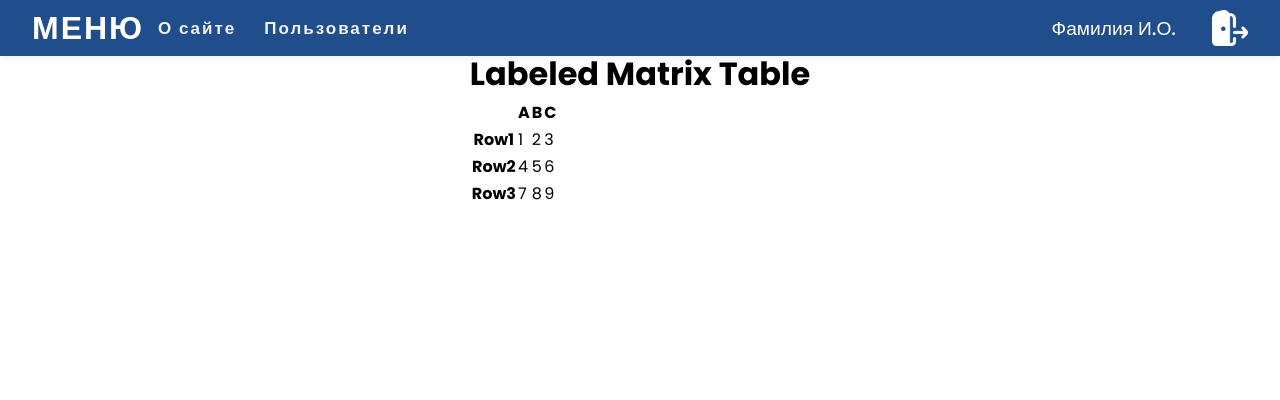
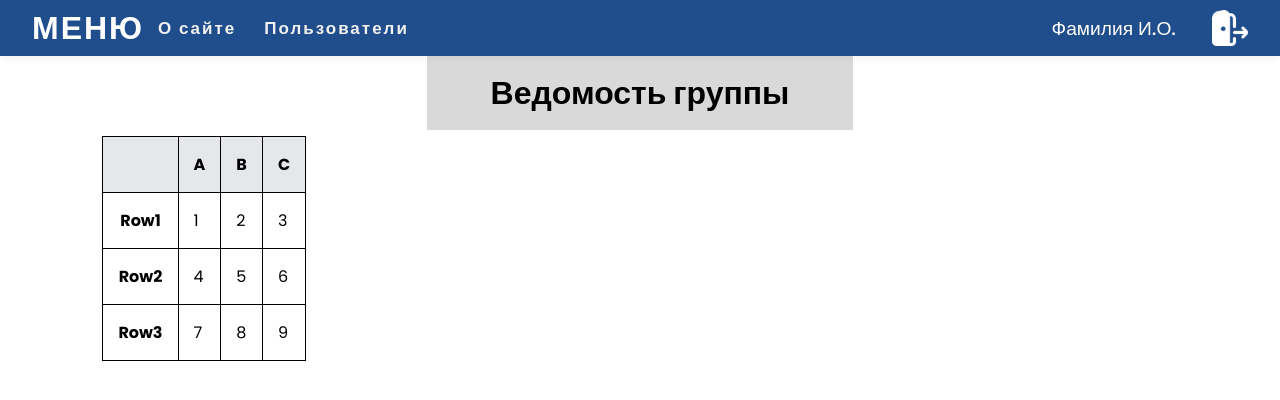
Before and after one commit to LerdPixel/tpr-frontend, a React (Vite) app: page /gradesheet in a window 1280 px wide. Shown: the top 400 px of the page. Built offline with nearby package versions, Linux system fonts and the light colour scheme; sample sign-in values are in the browser's storage.

Commit message:
table 3x3 norm

```diff
--- a/src/App.tsx
+++ b/src/App.tsx
@@ -1,4 +1,4 @@
-import  './App.css'
+import  './styles/App.css'
 import { useEffect, useState } from 'react';
 import AppRouter from './components/AppRouter.tsx';
 import Navbar from './components/UI/Navbar/Navbar.tsx';
--- a/src/components/ui/table/Table.tsx
+++ b/src/components/ui/table/Table.tsx
@@ -1,13 +1,14 @@
 import React from 'react';
+import styles from "./table.module.css"
 
-const Table = ({ matrix, rowLabels, columnLabels }) => {
+const Table = ({ matrix, rowLabels, columnLabels, tableCl }) => {
   return (
-    <table className="table-auto border-collapse border border-gray-400">
-      <thead>
+    <table className={`${styles.table} ${tableCl}`}>
+      <thead className={styles.head}>
         <tr>
-          <th className="border border-gray-400 px-4 py-2"></th>
+          <th className={styles.th}></th>
           {columnLabels.map((label, index) => (
-            <th key={index} className="border border-gray-400 px-4 py-2">
+            <th key={index} className={styles.th}>
               {label}
             </th>
           ))}
@@ -16,14 +17,9 @@ const Table = ({ matrix, rowLabels, columnLabels }) => {
       <tbody>
         {matrix.map((row, rowIndex) => (
           <tr key={rowIndex}>
-            <th className="border border-gray-400 px-4 py-2">
-              {rowLabels[rowIndex]}
-            </th>
+            <th className={styles.th}>{rowLabels[rowIndex]}</th>
             {row.map((value, colIndex) => (
-              <td
-                key={colIndex}
-                className="border border-gray-400 px-4 py-2 text-center"
-              >
+              <td key={colIndex} className={styles.td}>
                 {value}
               </td>
             ))}
--- /dev/null
+++ b/src/components/ui/table/table.module.css
@@ -0,0 +1,12 @@
+
+.table, .th, .td {
+    border: 1px solid black;
+    border-collapse: collapse;
+}
+.th, .td {
+  padding: 15px;
+}
+
+.head {
+    background-color: #E5E7EB;
+}
--- a/src/pages/Gradesheet.tsx
+++ b/src/pages/Gradesheet.tsx
@@ -1,5 +1,5 @@
 import Table from "../components/ui/table/Table.tsx"
-
+import cl from "../styles/gradesheet.module.css"
 
 const Gradesheet = () => {
   const columnLabels = ['A', 'B', 'C'];
@@ -11,14 +11,19 @@ const Gradesheet = () => {
   ];
 
   return (
-    <div className="p-4">
-      <h1 className="text-xl font-bold mb-4">Labeled Matrix Table</h1>
+
+    <div className={cl.gradesheet_body}>
+      <div className={cl.gradesheet_header}>
+        <h1 className="">Ведомость группы</h1>
+      </div>
       <Table
+        tableCl={cl.table}
         matrix={matrix}
         rowLabels={rowLabels}
         columnLabels={columnLabels}
       />
     </div>
+
   );
 };
 
--- a/src/App.css
+++ b/src/styles/App.css
@@ -1,7 +1,7 @@
 @import url("https://fonts.googleapis.com/css2?family=Poppins:wght@400;500;600;700&display=swap");
 
 #root {
-    margin-top: 50px;
+   /* margin-top: 50px;*/
     display: flex;
     flex-direction: column;
     align-items: center;
@@ -14,19 +14,20 @@
     font-family: "Poppins", sans-serif;
 }
 
+
 .centered-body {
   display: flex;
+  flex-direction: column;
   align-items: center;
-  justify-content: center;
-  height: 100vh;
-  padding: 15px;
   background: hsla(0, 0%, 95%, 0.602);
   overflow: hidden;
 }
 
 .container {
+
   max-width: 450px;
-  margin: 0 auto;
+  flex-grow: 10px;
+  margin: 8vh auto;
   padding: 4rem;
   text-align: center;
   background-color: #fff;
@@ -84,9 +85,9 @@
     box-shadow: 0 2px 8px rgba(0,0,0,0.06);
 }
 .navbar {
-   position: fixed;
+   /*position: fixed;
     top: 0;
-    left: 0;
+    left: 0;*/
     width: 100vw;
     height: 56px;
     display: flex;
--- /dev/null
+++ b/src/styles/gradesheet.module.css
@@ -0,0 +1,15 @@
+.gradesheet_body {
+    width: 100%;
+}
+.gradesheet_header {
+    width: fit-content;
+    margin: auto;
+    display: flex;
+    justify-content: center;
+    background-color: #D9D9D9;
+    padding: 0.8rem 4rem;
+}
+.table {
+    margin-left: 8vw;
+    margin-top: 0.8vh;
+}
```
